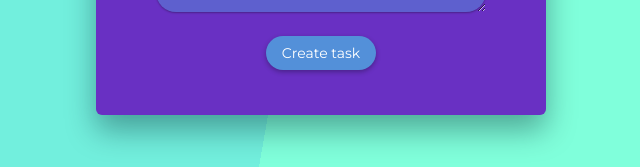
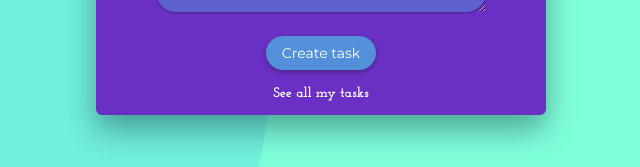
Before and after one commit to JoacoMaurtua/Complete-task-manager, a React (Create React App) app in the folder client/: page /task in a window 1280 px wide. Shown: the part 585-752 px from the top of the page, without its empty margins (319-959 px from the left). Built offline with nearby package versions, Linux system fonts and the light colour scheme; no server answers.

Commit message:
Ultimos Cambios

```diff
--- a/client/src/components/Form.js
+++ b/client/src/components/Form.js
@@ -108,8 +108,10 @@ export default function Form({create,update, loaded}) {
 
   const {title,description} = taskInput;
 
+
+  //return (loaded) ?
   return (
-    <div className="formContainer">
+      <div className="formContainer">
         <p className="tasksLink" onClick={(event) => logOut(event)}>log-out</p>
         {/* <Link to={'/'} style={{textDecoration:'none'}}>
             <p className="tasksLink">log-out</p>
@@ -147,21 +149,16 @@ export default function Form({create,update, loaded}) {
           ></textarea>
 
           {
-            create?<button className = "taskButton" type="submit" onClick={event => taskList(event)}>Create task</button>:
+            create?<button className = "taskButton" type="submit" onClick={event => addTasks(event)}>Create task</button>:
             update?<button className = "taskButton" type="submit">Edit task</button>:
             ''
           }
 
-         {/*  <Link to={'/tasks'} style={{textDecoration:'none'}}>
+          <Link to={'/tasks'} style={{textDecoration:'none'}}>
             <p className="tasksLink">See all my tasks</p>
-          </Link> */}
+          </Link>
 
         </form>
       </div>
-  )
-   /* return (loaded) ?
-    (
-
-    ) : (<div style={{fontSize:"2.5rem"}}>UFFFFFF you must first log in to see the content!!!!!</div>); */
-
+    ) //: (<div style={{fontSize:"2.5rem"}}>UFFFFFF you must first log in to see the content!!!!!</div>);
 }
```
